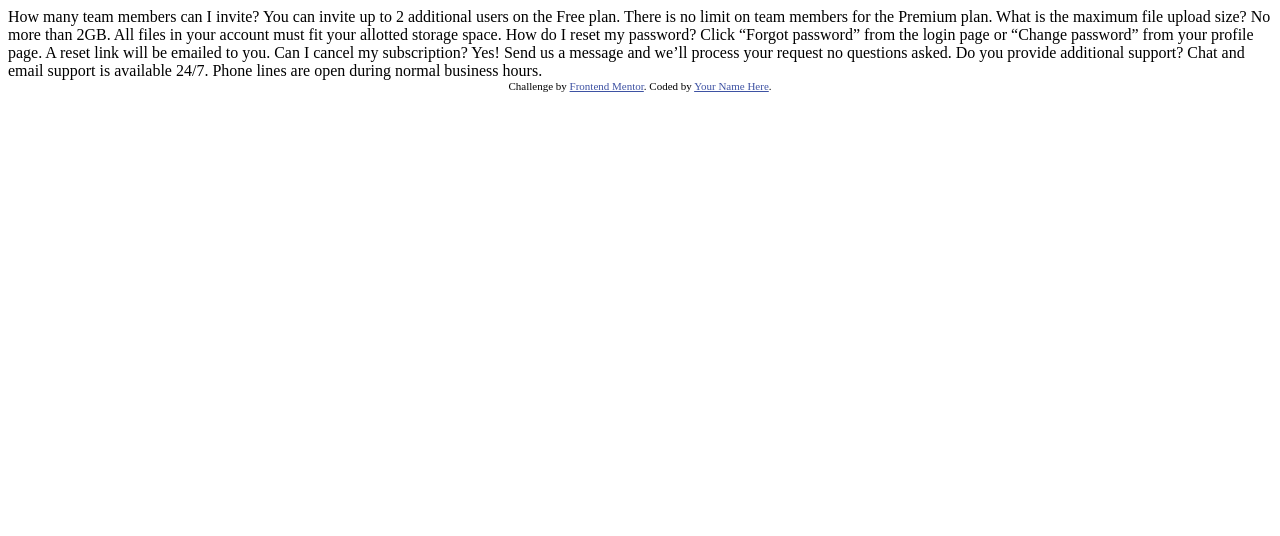
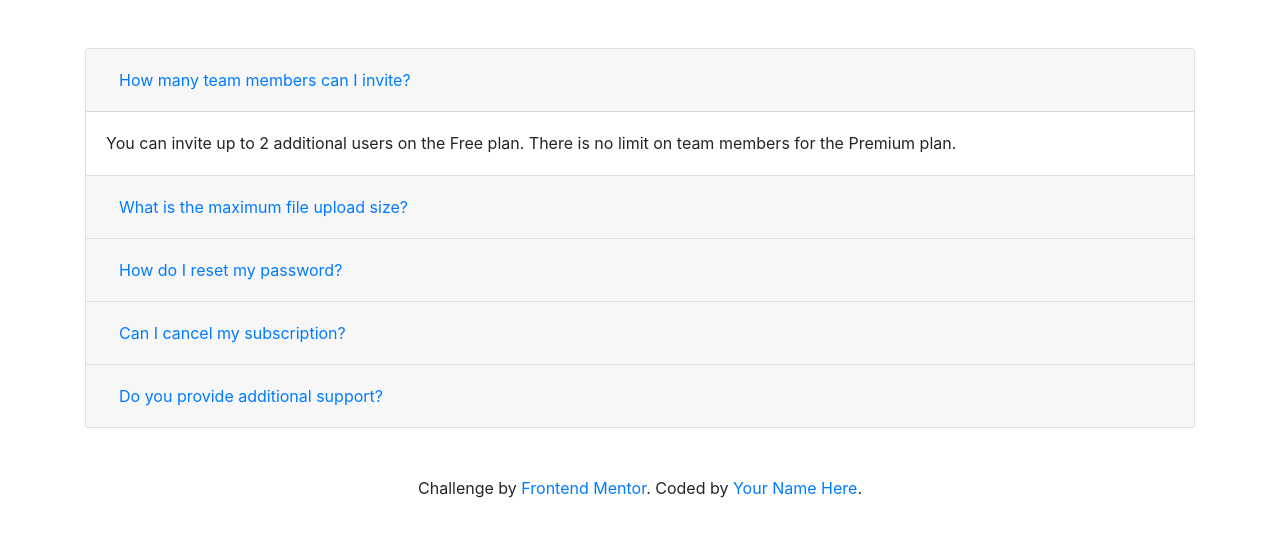
Before and after one commit to wllmAnderson/faq, a plain HTML site: page faq-accordion-card-main/index.html in a window 1280 px wide. Drawn offline with nearby package versions, Linux system fonts and the light colour scheme.

Commit message:
add accordion card

```diff
--- a/faq-accordion-card-main/index.html
+++ b/faq-accordion-card-main/index.html
@@ -2,39 +2,110 @@
 <html lang="en">
 <head>
   <meta charset="UTF-8">
-  <meta name="viewport" content="width=device-width, initial-scale=1.0"> <!-- displays site properly based on user's device -->
-
+  <meta name="viewport" content="width=device-width, initial-scale=1.0">
   <link rel="icon" type="image/png" sizes="32x32" href="./images/favicon-32x32.png">
-
+  <link href="https://maxcdn.bootstrapcdn.com/bootstrap/4.5.2/css/bootstrap.min.css" rel="stylesheet">
   <title>Frontend Mentor | FAQ Accordion Card</title>
-
-  <!-- Feel free to remove these styles or customise in your own stylesheet 👍 -->
-  <style>
-    .attribution { font-size: 11px; text-align: center; }
-    .attribution a { color: hsl(228, 45%, 44%); }
-  </style>
 </head>
 <body>
+
+<div class="container mt-5">
+  <div class="accordion" id="faqAccordion">
+
+    <div class="card">
+      <div class="card-header" id="headingOne">
+        <h5 class="mb-0">
+          <button class="btn btn-link" type="button" data-toggle="collapse" data-target="#collapseOne" aria-expanded="true" aria-controls="collapseOne">
             How many team members can I invite?
-  You can invite up to 2 additional users on the Free plan. There is no limit on
-  team members for the Premium plan.
+          </button>
+        </h5>
+      </div>
+      <div id="collapseOne" class="collapse show" aria-labelledby="headingOne" data-parent="#faqAccordion">
+        <div class="card-body">
+          You can invite up to 2 additional users on the Free plan. There is no limit on team members for the Premium plan.
+        </div>
+      </div>
+    </div>
 
+    <!-- ... Similarly, you can add more cards for other questions ... -->
+
+    <div class="card">
+      <!-- ... Another card header for a new question ... -->
+      <div class="card-header" id="headingTwo">
+        <h5 class="mb-0">
+          <button class="btn btn-link collapsed" type="button" data-toggle="collapse" data-target="#collapseTwo" aria-expanded="false" aria-controls="collapseTwo">
             What is the maximum file upload size?
+          </button>
+        </h5>
+      </div>
+      <div id="collapseTwo" class="collapse" aria-labelledby="headingTwo" data-parent="#faqAccordion">
+        <div class="card-body">
           No more than 2GB. All files in your account must fit your allotted storage space.
+        </div>
+      </div>
+    </div>
 
+    <div class="card">
+      <!-- ... Another card header for a new question ... -->
+      <div class="card-header" id="headingThree">
+        <h5 class="mb-0">
+          <button class="btn btn-link collapsed" type="button" data-toggle="collapse" data-target="#collapseThree" aria-expanded="false" aria-controls="collapseThree">
             How do I reset my password?
+          </button>
+        </h5>
+      </div>
+      <div id="collapseThree" class="collapse" aria-labelledby="headingThree" data-parent="#faqAccordion">
+        <div class="card-body">
           Click “Forgot password” from the login page or “Change password” from your profile page.
   A reset link will be emailed to you.
+        </div>
+      </div>
+    </div>
 
+    <div class="card">
+      <!-- ... Another card header for a new question ... -->
+      <div class="card-header" id="headingFour">
+        <h5 class="mb-0">
+          <button class="btn btn-link collapsed" type="button" data-toggle="collapse" data-target="#collapseFour" aria-expanded="false" aria-controls="collapseFour">
             Can I cancel my subscription?
+          </button>
+        </h5>
+      </div>
+      <div id="collapseFour" class="collapse" aria-labelledby="headingFour" data-parent="#faqAccordion">
+        <div class="card-body">
           Yes! Send us a message and we’ll process your request no questions asked.
+        </div>
+      </div>
+    </div>
 
+    <div class="card">
+      <!-- ... Another card header for a new question ... -->
+      <div class="card-header" id="headingFive">
+        <h5 class="mb-0">
+          <button class="btn btn-link collapsed" type="button" data-toggle="collapse" data-target="#collapseFive" aria-expanded="false" aria-controls="collapseFive">
             Do you provide additional support?
+          </button>
+        </h5>
+      </div>
+      <div id="collapseFive" class="collapse" aria-labelledby="headingFive" data-parent="#faqAccordion">
+        <div class="card-body">
           Chat and email support is available 24/7. Phone lines are open during normal business hours.
+        </div>
+      </div>
+    </div>
+    <!-- Continue in the same way for other questions ... -->
 
-  <div class="attribution">
+  </div>
+</div>
+
+<div class="attribution text-center mt-5">
   Challenge by <a href="https://www.frontendmentor.io?ref=challenge" target="_blank">Frontend Mentor</a>.
   Coded by <a href="#">Your Name Here</a>.
 </div>
+
+<script src="https://code.jquery.com/jquery-3.5.1.slim.min.js"></script>
+<script src="https://cdn.jsdelivr.net/npm/@popperjs/core@2.9.3/dist/umd/popper.min.js"></script>
+<script src="https://maxcdn.bootstrapcdn.com/bootstrap/4.5.2/js/bootstrap.min.js"></script>
+
 </body>
 </html>
```
Lines whose indentation alone changed are shown as unchanged.
